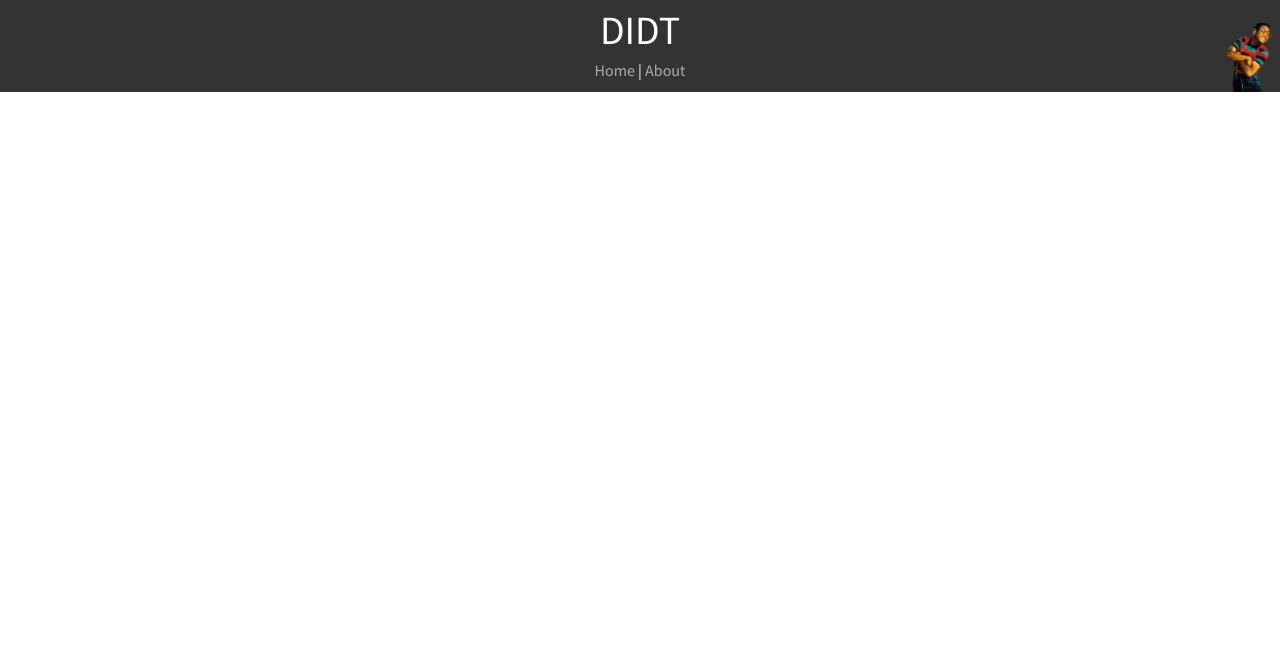
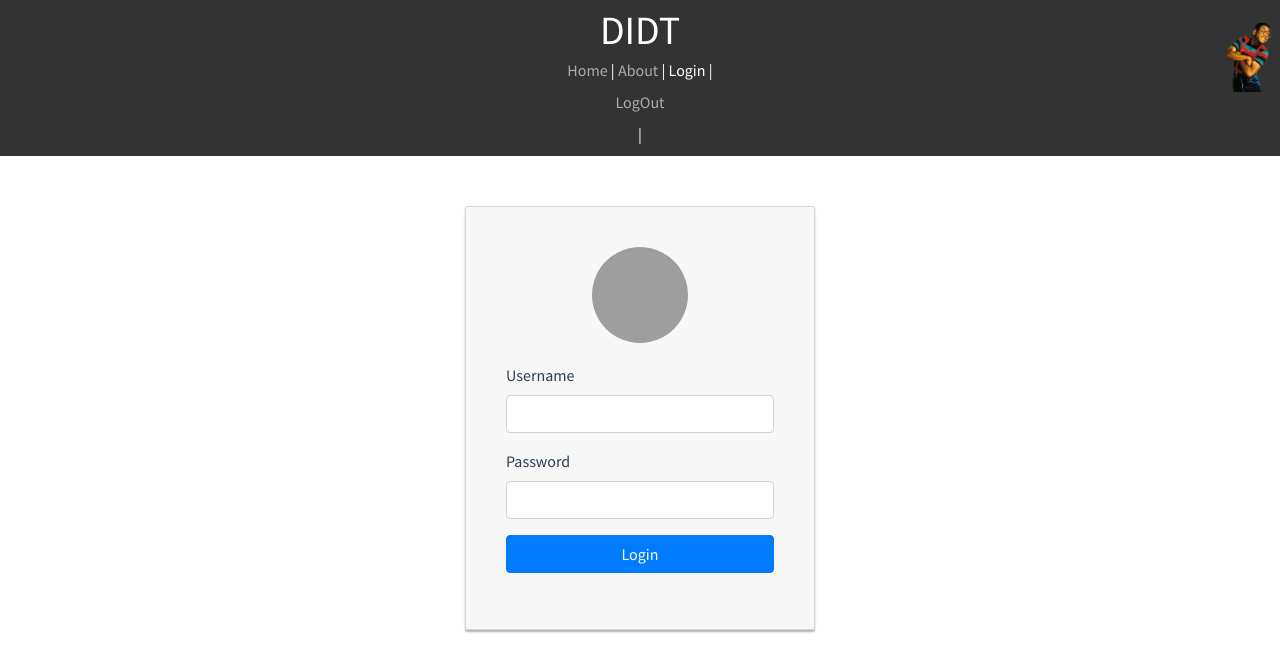
Before and after one commit to kcindric/Didt, a Vue app: page /#/login in a window 1280 px wide. Shown: the top 672 px of the page. Built offline with nearby package versions, Linux system fonts and the light colour scheme; grey boxes are pictures that could not be loaded; what v-calendar, vue-the-mask would draw is missing.

Commit message:
auth part 2

```diff
--- a/src/components/layout/Header.vue
+++ b/src/components/layout/Header.vue
@@ -3,13 +3,30 @@
     <h1>DIDT</h1>
     <img src="../../assets/logo.png" alt="logo" class="logo-image">
       <router-link to="/">Home</router-link> |
-      <router-link to="/about">About</router-link>
+      <router-link to="/about">About</router-link> |
+      <router-link to="/login">Login</router-link> |
+      <a href class="nav-link" @click="logOut">LogOut</a> |
+      <div v-if="currentUser">
+        {{currentUser.username}}
+      </div>
+
   </header>
 </template>
 
 <script>
 export default {
-    name: "Header"
+    name: "Header",
+    computed:{
+        currentUser(){
+            return this.$store.state.auth.user;
+        }
+    },
+    methods:{
+        logOut(){
+            this.$store.dispatch('auth/logout');
+            this.$router.push('/login');
+        }
+    }
 }
 </script>
 
--- /dev/null
+++ b/src/models/user.js
@@ -0,0 +1,6 @@
+export default class User {
+    constructor(username, password) {
+      this.username = username;
+      this.password = password;
+    }
+  }
--- a/src/router/index.js
+++ b/src/router/index.js
@@ -1,6 +1,7 @@
 import Vue from 'vue'
 import VueRouter from 'vue-router'
 import Home from '../views/Home.vue'
+import Login from '../views/Login.vue'
 
 Vue.use(VueRouter)
 
@@ -17,6 +18,10 @@ const routes = [
     // this generates a separate chunk (about.[hash].js) for this route
     // which is lazy-loaded when the route is visited.
     component: () => import(/* webpackChunkName: "about" */ '../views/About.vue')
+  },
+  {
+    path: '/login',
+    component: Login
   }
 ]
 
--- /dev/null
+++ b/src/store/auth.module.js
@@ -0,0 +1,61 @@
+import AuthService from '../services/auth.service';
+
+const user = JSON.parse(localStorage.getItem('user'));
+const initialState = user
+  ? { status: { loggedIn: true }, user }
+  : { status: {}, user: null };
+
+export const auth = {
+  namespaced: true,
+  state: initialState,
+  actions: {
+    login({ commit }, user) {
+      return AuthService.login(user).then(
+        user => {
+          commit('loginSuccess', user);
+          return Promise.resolve(user);
+        },
+        error => {
+          commit('loginFailure');
+          return Promise.reject(error.response.data);
+        }
+      );
+    },
+    logout({ commit }) {
+      AuthService.logout();
+      commit('logout');
+    },
+    register({ commit }, user) {
+      return AuthService.register(user).then(
+        response => {
+          commit('registerSuccess');
+          return Promise.resolve(response.data);
+        },
+        error => {
+          commit('registerFailure');
+          return Promise.reject(error.response.data);
+        }
+      );
+    }
+  },
+  mutations: {
+    loginSuccess(state, user) {
+      state.status = { loggedIn: true };
+      state.user = user;
+    },
+    loginFailure(state) {
+      state.status = {};
+      state.user = null;
+    },
+    logout(state) {
+      state.status = {};
+      state.user = null;
+    },
+    registerSuccess(state) {
+      state.status = {};
+    },
+    registerFailure(state) {
+      state.status = {};
+    }
+  }
+};
--- /dev/null
+++ b/src/store/index.js
@@ -0,0 +1,12 @@
+import Vue from 'vue';
+import Vuex from 'vuex';
+
+import { auth } from './auth.module';
+
+Vue.use(Vuex);
+
+export default new Vuex.Store({
+  modules: {
+    auth
+  }
+});
--- a/src/views/Home.vue
+++ b/src/views/Home.vue
@@ -87,6 +87,11 @@ export default {
           `https://my-json-server.typicode.com/kcindric/fakeJson/events?timeCompleted_gte=${this.startDate.toString()}&timeCompleted_lte=${this.endDate.toString()}`
         )
         .then(res => (this.todos = res.data));
+    }
+  },
+  mounted() {
+    if (!this.currentUser) {
+      this.$router.push('/login');
     }
   },
   computed: {
--- /dev/null
+++ b/src/views/Login.vue
@@ -0,0 +1,135 @@
+<template>
+  <div class="col-md-12">
+    <div class="card card-container">
+      <img
+        id="profile-img"
+        src="//ssl.gstatic.com/accounts/ui/avatar_2x.png"
+        class="profile-img-card"
+      />
+      <form name="form" @submit.prevent="handleLogin">
+        <div class="form-group">
+          <label for="username">Username</label>
+          <input
+            type="text"
+            class="form-control"
+            name="username"
+            v-model="user.username"
+            v-validate="'required'"
+          />
+          <div
+            class="alert alert-danger"
+            role="alert"
+            v-if="errors.has('username')"
+          >Username is required!</div>
+        </div>
+        <div class="form-group">
+          <label for="password">Password</label>
+          <input
+            type="password"
+            class="form-control"
+            name="password"
+            v-model="user.password"
+            v-validate="'required'"
+          />
+          <div
+            class="alert alert-danger"
+            role="alert"
+            v-if="errors.has('password')"
+          >Password is required!</div>
+        </div>
+        <div class="form-group">
+          <button class="btn btn-primary btn-block" :disabled="loading">
+            <span class="spinner-border spinner-border-sm" v-show="loading"></span>
+            <span>Login</span>
+          </button>
+        </div>
+        <div class="form-group">
+          <div class="alert alert-danger" role="alert" v-if="message">{{message}}</div>
+        </div>
+      </form>
+    </div>
+  </div>
+</template>
+
+<script>
+import User from '../models/user';
+
+export default {
+  name: 'login',
+  computed: {
+    loggedIn() {
+      return this.$store.state.auth.status.loggedIn;
+    }
+  },
+  data() {
+    return {
+      user: new User('', ''),
+      loading: false,
+      message: ''
+    };
+  },
+  mounted() {
+    if (this.loggedIn) {
+      this.$router.push('/');
+    }
+  },
+  methods: {
+    handleLogin() {
+      this.loading = true;
+      this.$validator.validateAll();
+
+      if (this.errors.any()) {
+        this.loading = false;
+        return;
+      }
+
+      if (this.user.username && this.user.password) {
+        this.$store.dispatch('auth/login', this.user).then(
+          () => {
+            this.$router.push('/');
+          },
+          error => {
+            this.loading = false;
+            this.message = error.message;
+          }
+        );
+      }
+    }
+  }
+};
+</script>
+
+<style scoped>
+label {
+  display: block;
+  margin-top: 10px;
+}
+
+.card-container.card {
+  max-width: 350px !important;
+  padding: 40px 40px;
+}
+
+.card {
+  background-color: #f7f7f7;
+  padding: 20px 25px 30px;
+  margin: 0 auto 25px;
+  margin-top: 50px;
+  -moz-border-radius: 2px;
+  -webkit-border-radius: 2px;
+  border-radius: 2px;
+  -moz-box-shadow: 0px 2px 2px rgba(0, 0, 0, 0.3);
+  -webkit-box-shadow: 0px 2px 2px rgba(0, 0, 0, 0.3);
+  box-shadow: 0px 2px 2px rgba(0, 0, 0, 0.3);
+}
+
+.profile-img-card {
+  width: 96px;
+  height: 96px;
+  margin: 0 auto 10px;
+  display: block;
+  -moz-border-radius: 50%;
+  -webkit-border-radius: 50%;
+  border-radius: 50%;
+}
+</style>
```
